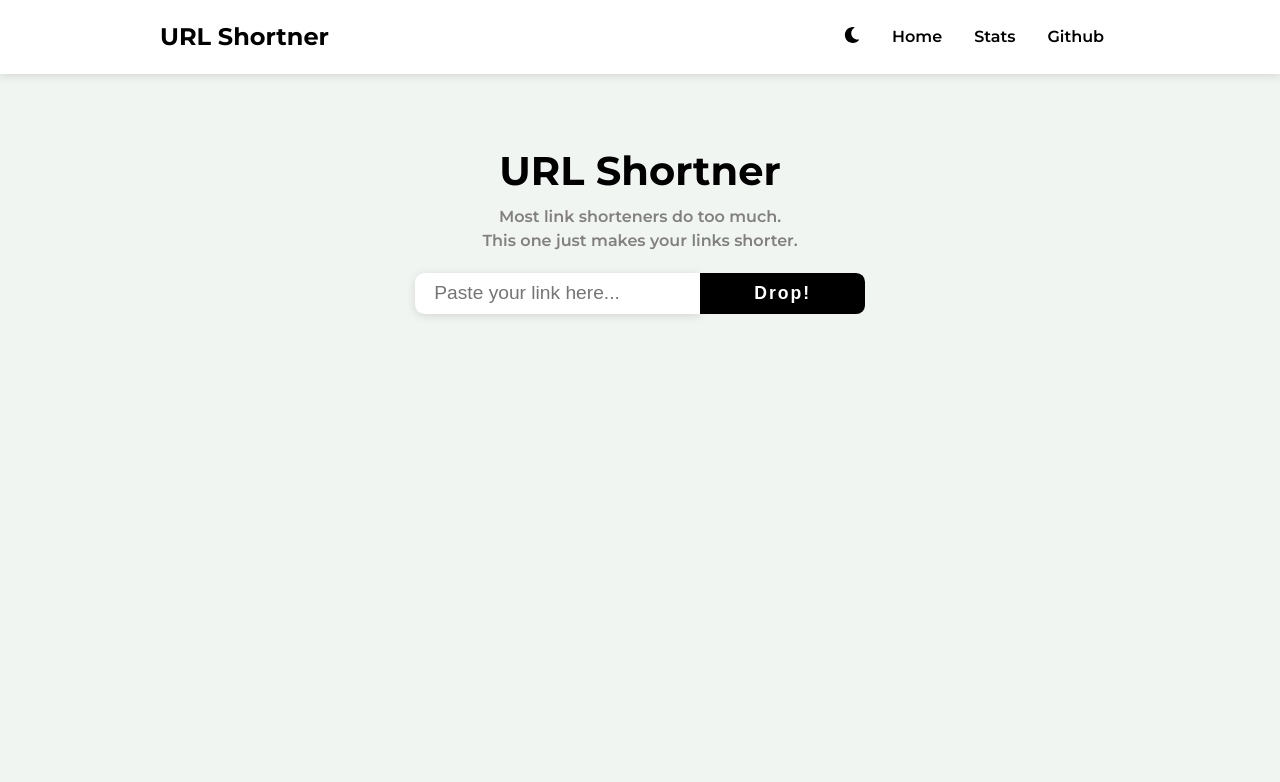
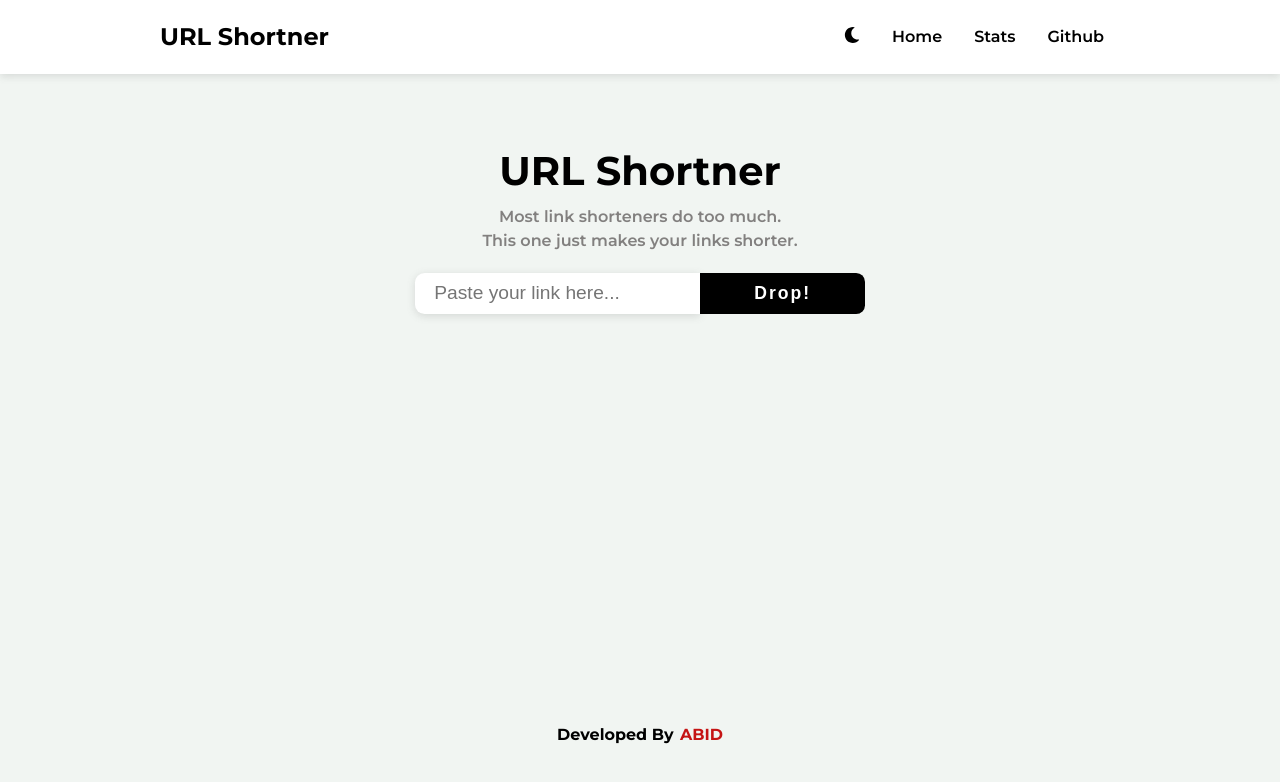
Before and after one commit to ghulamabidhassan/urlshortner, a React (Vite) app: page / in a window 1280 px wide. Shown: the top 782 px of the page. Built offline with nearby package versions, Linux system fonts and the light colour scheme.

Commit message:
footer design

```diff
--- a/src/Navbar.jsx
+++ b/src/Navbar.jsx
@@ -27,7 +27,15 @@ const Navbar = () => {
           <Link className="react-links" to="/stats">
             <li>Stats</li>
           </Link>
-          <li>Github</li>
+          <li>
+            <a
+              className="github"
+              target="blank"
+              href="https://github.com/ghulamabidhassan/urlshortner"
+            >
+              Github
+            </a>
+          </li>
         </ul>
       </div>
     </nav>
--- a/src/Shared.jsx
+++ b/src/Shared.jsx
@@ -1,12 +1,26 @@
 import { Outlet } from "react-router-dom";
 import Navbar from "./Navbar";
+import { useGlobalContext } from "./Context";
 
 const Shared = () => {
+  const { dark } = useGlobalContext();
   return (
     <>
-      <div>
+      <div className="outer-container ">
         <Navbar />
         <Outlet />
+        <footer>
+          <h2 className={`${dark ? "copyright dark-middle" : "copyright "}`}>
+            developed by
+            <a
+              className="abid-link"
+              target="blank"
+              href="https://www.linkedin.com/in/ghulamabidhassan/"
+            >
+              abid
+            </a>
+          </h2>
+        </footer>
       </div>
     </>
   );
--- a/src/index.css
+++ b/src/index.css
@@ -55,6 +55,32 @@ body {
 
 .dark-links {
   color: rgb(83, 80, 80);
+}
+
+.outer-container {
+  position: relative;
+  height: 100vh;
+}
+
+.copyright {
+  position: absolute;
+  width: 100%;
+  text-align: center;
+  bottom: 7%;
+  text-transform: capitalize;
+  font-size: 1em;
+}
+
+.abid-link {
+  text-transform: uppercase;
+  padding-left: 0.4em;
+  text-decoration: none;
+  color: rgb(197, 20, 20);
+}
+
+.github {
+  text-decoration: none;
+  color: inherit;
 }
 
 @media screen and (max-width: 490px) {
```
